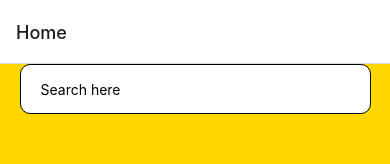
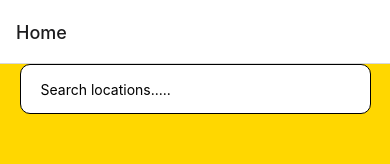
Before and after one commit to AUTProjects-gracesubianto/InMap, a React Native app: screen /Home in a window 390 px wide. Shown: the top 164 px of the page. Built offline with nearby package versions, Linux system fonts and the light colour scheme.

Commit message:
changes to map view

```diff
--- a/screens/HomeScreen.js
+++ b/screens/HomeScreen.js
@@ -11,23 +11,14 @@ import {
 } from "react-native";
 
 function HomeScreen({ navigation }) {
-  // const [dataSource] = useState([
-  //   "building1",
-  //   "building2",
-  //   "building3",
-  //   "building4",
-  //   "building5",
-  //   "building6",
-  //   "building7",
-  //   "building8",
-  // ]);
-  // const [filtered, setFiltered] = useState(dataSource);
-  // const [searching, setSearching] = useState(false);
   return (
     <SafeAreaView style={styles.background}>
       {/* {search bar section} */}
       <View style={styles.search}>
-        <TextInput style={styles.searchInput} placeholder="Search here" />
+        <TextInput
+          style={styles.searchInput}
+          placeholder="Search locations....."
+        />
       </View>
 
       {/* {category bars section} */}
--- a/screens/MapView.js
+++ b/screens/MapView.js
@@ -6,7 +6,7 @@ function MapView(props) {
     <View style={styles.container}>
       <ImageBackground
         style={styles.background}
-        source={require("../app/assets/buildingMap.jpeg")}
+        source={require("../app/assets/miniMap.jpeg")}
       >
         <Image
           style={styles.zoom}
@@ -21,7 +21,6 @@ const styles = StyleSheet.create({
     backgroundColor: "blue",
     height: 150,
     width: 200,
-    //justifyContent: "center",
     justifyContent: "flex-end",
     borderWidth: 10,
     borderColor: "white",
```
Also changed, not shown: app/assets/InMap.png (deleted), app/assets/building1Map.jpeg (renamed from app/assets/buildingMap.jpeg).
